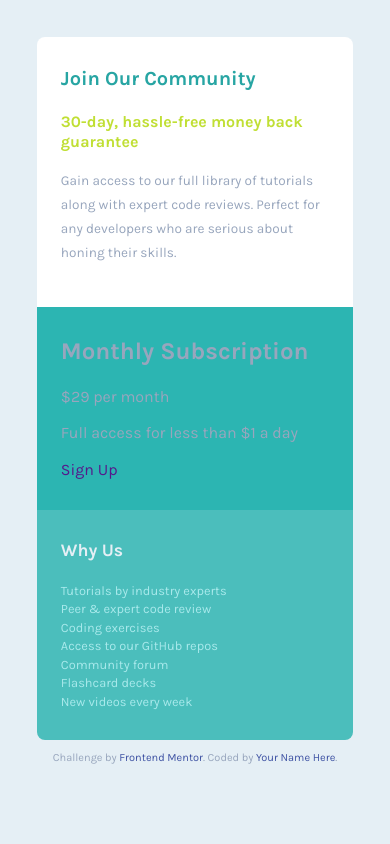
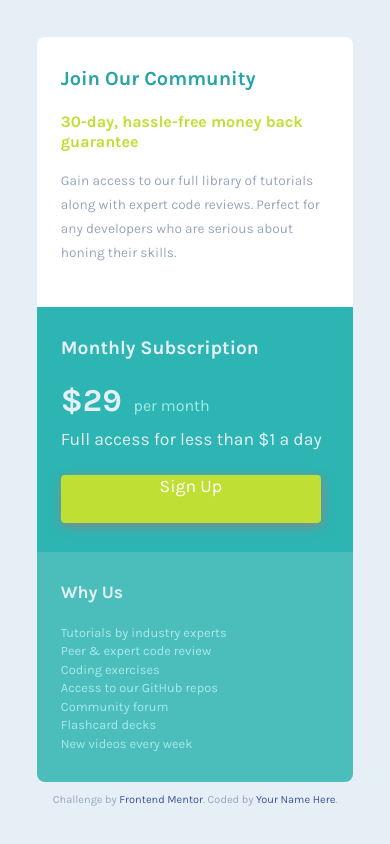
Before and after one commit to PilarCha/Back-2-Basics-Css-FrontendMentor, a plain HTML site: page index.html in a window 390 px wide. Drawn offline with Linux system fonts and the light colour scheme.

Commit message:
finished up mobile development

```diff
--- a/css/style.css
+++ b/css/style.css
@@ -78,6 +78,42 @@ h2 {
   background-color: 	hsl(179, 61%, 44%);
 }
 
+.subscription a {
+  text-align: center;
+  display: inline-block;
+  border-radius: 0.25rem;
+  background-color: var(--bright-yellow);
+  width: 16.25rem;
+  height:3rem;
+  color: var(--white);
+  font-size: 1.1rem;
+
+  box-shadow: 1px 3px 12px #888888;
+}
+
+.subscription h2 {
+  font-size: 1.2rem;
+  color: var(--light-gray);
+}
+
+.subscription__money {
+  font-size: 2rem;
+  font-weight: 510;
+  color:var(--light-gray)
+}
+
+.subscription__month {
+  color:hsl(182, 63%, 79%);
+  margin-left: .5rem;
+}
+
+.subscription p {
+  font-size: 1.1rem;
+  color: var(--light-gray);
+  margin-bottom: 1.5rem;
+  margin-top:0.4rem;
+}
+
 .why {
   background-color: hsl(179, 47%, 52%);
 }
--- a/index.html
+++ b/index.html
@@ -30,7 +30,8 @@
     <div class="subscription">
       <h2>Monthly Subscription</h2>
       <div class="subscription__price">
-        <span>&dollar;29</span> per month
+        <span class = "subscription__money">&dollar;29</span>
+        <span class="subscription__month">per month</span>
       </div>
       <p>Full access for less than &dollar;1 a day</p>
       <a href="">Sign Up</a>
```
